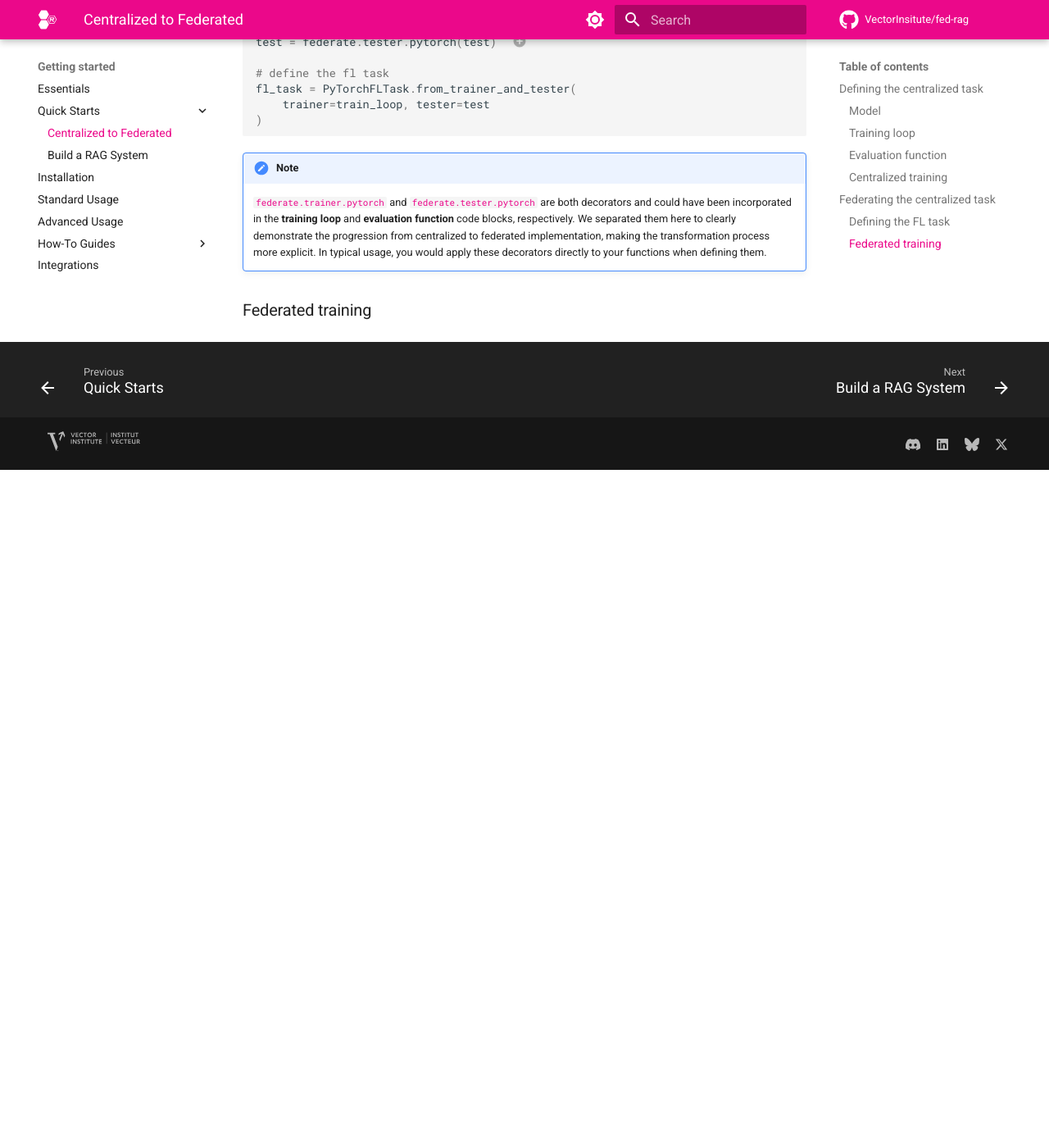
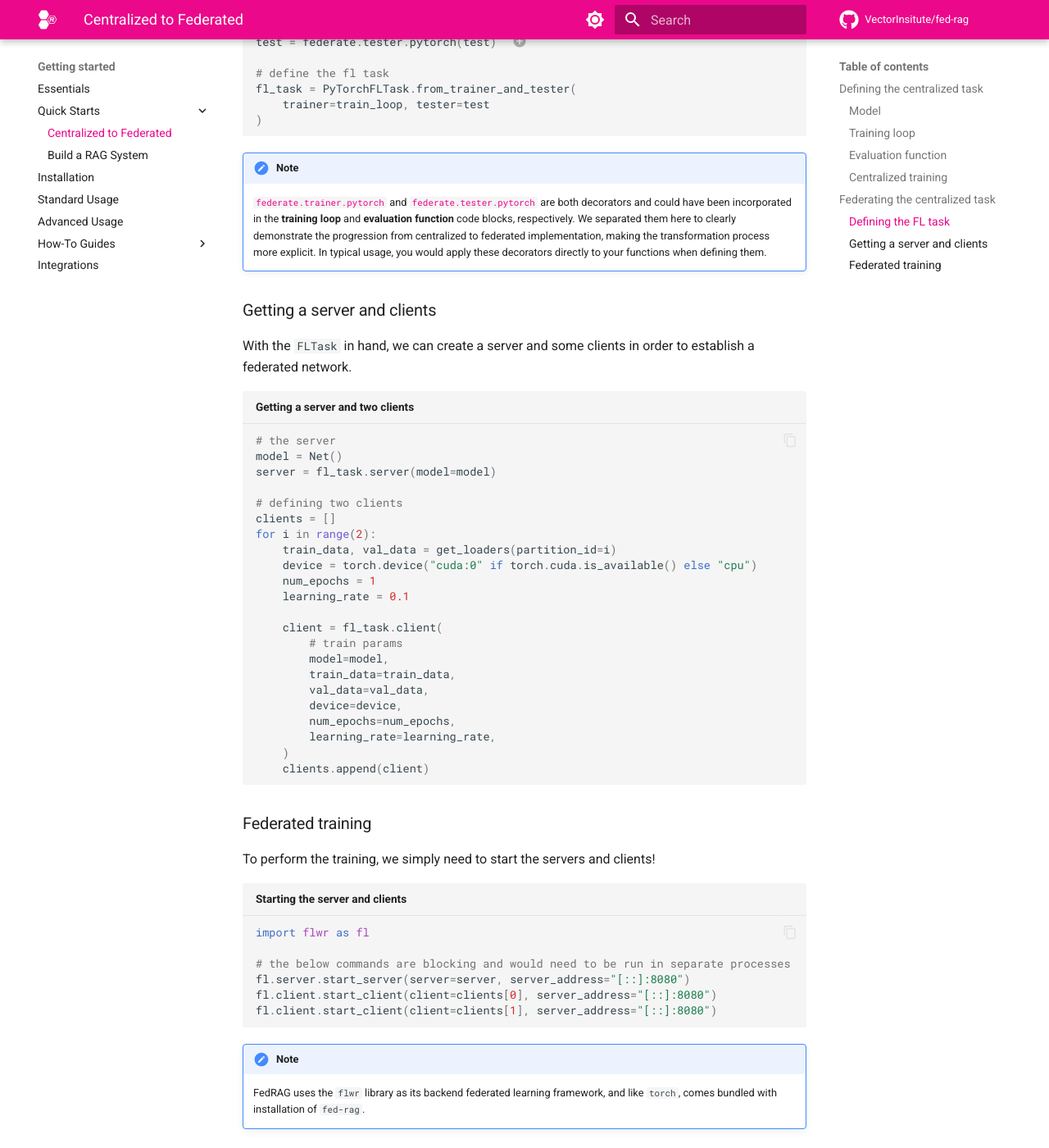
Before and after one commit to VectorInstitute/fed-rag, an MkDocs documentation site: the page built from docs/getting_started/quick_starts/federated.md, in a window 1280 px wide and 1400 px high, scrolled down 3525 px. Shown: the whole window at 82% size. Built offline with MkDocs 1.6.1 and Material for MkDocs 9.7.7, drawn with Linux system fonts in a browser that asks for light colours; comment, search, counter and statistics services are not loaded; before the commit the page ends 4098 px from its top, so only the background shows below that.

Commit message:
quickstart 1

````diff
--- a/docs/getting_started/quick_starts/federated.md
+++ b/docs/getting_started/quick_starts/federated.md
@@ -182,4 +182,49 @@ fl_task = PyTorchFLTask.from_trainer_and_tester(
     making the transformation process more explicit. In typical usage, you would
     apply these decorators directly to your functions when defining them.
 
+### Getting a server and clients
+
+With the `FLTask` in hand, we can create a server and some clients in order to
+establish a federated network.
+
+``` py title="Getting a server and two clients"
+# the server
+model = Net()
+server = fl_task.server(model=model)
+
+# defining two clients
+clients = []
+for i in range(2):
+    train_data, val_data = get_loaders(partition_id=i)
+    device = torch.device("cuda:0" if torch.cuda.is_available() else "cpu")
+    num_epochs = 1
+    learning_rate = 0.1
+
+    client = fl_task.client(
+        # train params
+        model=model,
+        train_data=train_data,
+        val_data=val_data,
+        device=device,
+        num_epochs=num_epochs,
+        learning_rate=learning_rate,
+    )
+    clients.append(client)
+```
+
 ### Federated training
+
+To perform the training, we simply need to start the servers and clients!
+
+``` py title="Starting the server and clients"
+import flwr as fl
+
+# the below commands are blocking and would need to be run in separate processes
+fl.server.start_server(server=server, server_address="[::]:8080")
+fl.client.start_client(client=clients[0], server_address="[::]:8080")
+fl.client.start_client(client=clients[1], server_address="[::]:8080")
+```
+
+!!! note
+    FedRAG uses the `flwr` library as its backend federated learning framework,
+    and like `torch`, comes bundled with installation of `fed-rag`.
````
